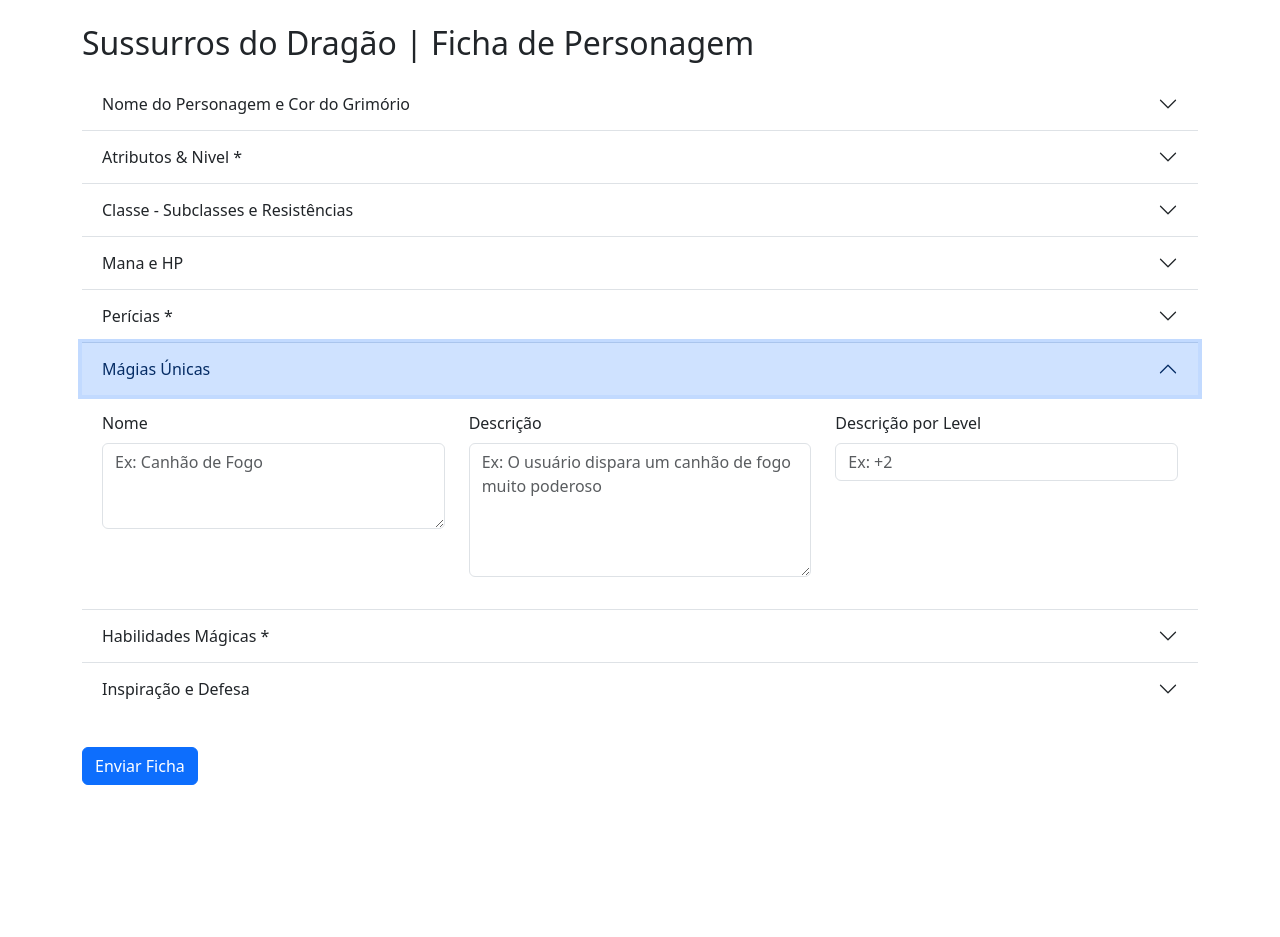
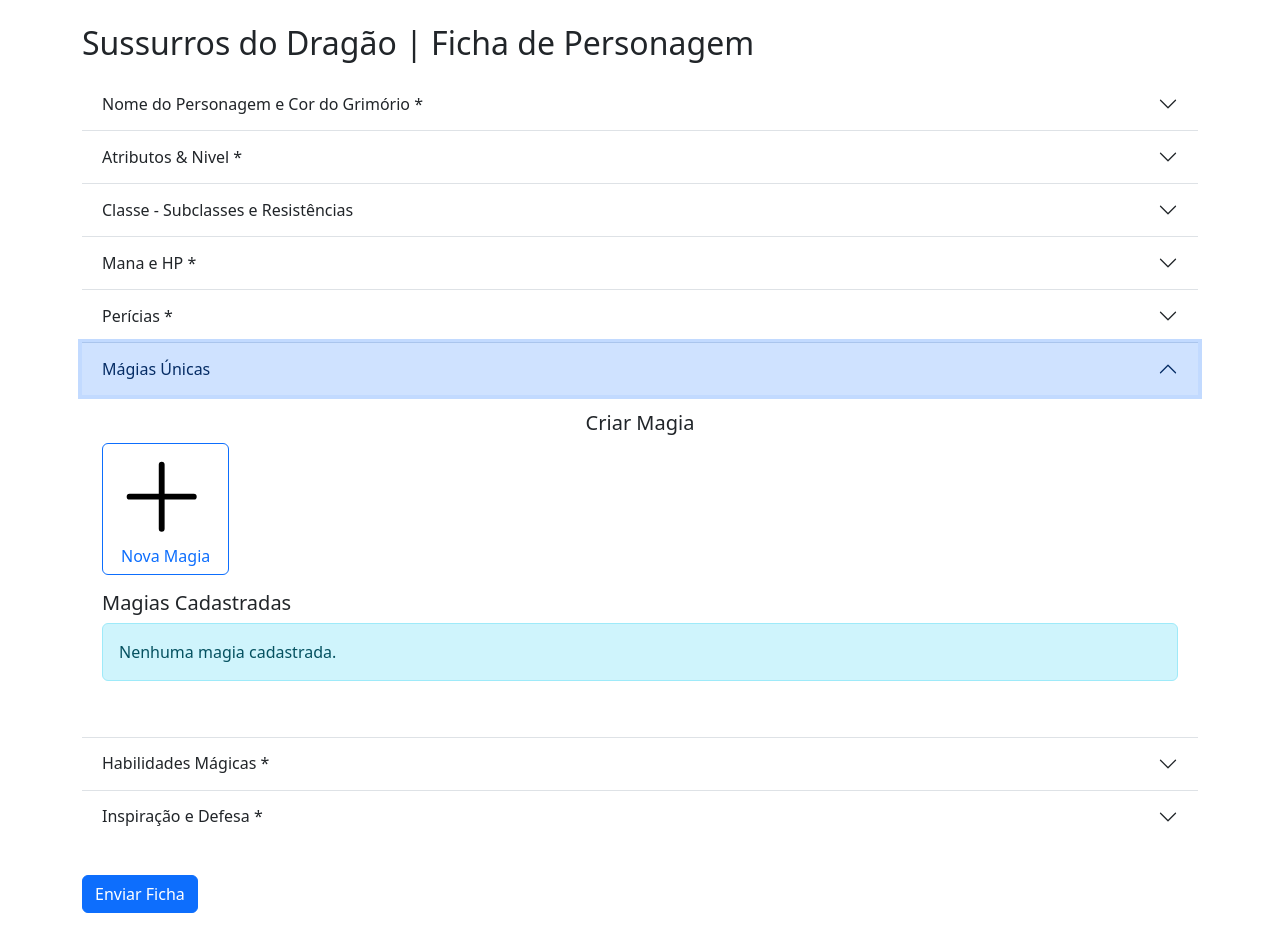
Before and after one commit to jvitorn/ficha-m-g-sussurros, a Next.js app: page /ficha in a window 1280 px wide. Both pictures are taken after a click on the button "Mágias Únicas". Before the commit the page ends 809 px from the top, so only its background shows below. Built offline with nearby package versions, Linux system fonts and the light colour scheme.

Commit message:
criando modal de cadastro de magia, criando um novo componente para grupo de listagem e deixando componente de magia quase programavel

```diff
--- a/package.json
+++ b/package.json
@@ -13,6 +13,7 @@
     "next": "15.1.7",
     "react": "^19.0.0",
     "react-bootstrap": "^2.10.9",
+    "react-bootstrap-icons": "^1.11.5",
     "react-dom": "^19.0.0"
   },
   "devDependencies": {
--- a/src/components/contentFicha/atributos.jsx
+++ b/src/components/contentFicha/atributos.jsx
@@ -189,7 +189,7 @@ export default function ContentFichaAtributos() {
               <Form.Control
                 type="number"
                 value={pontosDisponiveis}
-                disabled
+                readOnly
                 className={pontosDisponiveis < 0 ? 'text-danger' : ''} // Destaca negativo
               />
             </Col>
@@ -200,7 +200,7 @@ export default function ContentFichaAtributos() {
               <Form.Control
                 type="number"
                 value={pontosAtribTotal}
-                disabled
+                readOnly
               />
             </Col>
           </Row>
--- a/src/components/contentFicha/inspiracaoDefesa.jsx
+++ b/src/components/contentFicha/inspiracaoDefesa.jsx
@@ -1,34 +1,53 @@
 "use client";
 import { useState } from 'react';
 import { Form, Row, Col } from 'react-bootstrap';
+// Componente customizado de subtítulo
+import SubtituloFicha from '@/components/subtituloFicha';
+
+const INSPIRACAO_TOTAL = 3;
 
 export default function ContentFichaInspiracaoDefesa() {
   const [inspiracao, setInspiracao] = useState(0);
-  const [inspiracaoTotal, setInspiracaoTotal] = useState(3);
 
   return (
     <>
-      {/* Raça, Subclasses, Resistências */}
+      {/* Inspiração */}
       <Row className="mb-3">
-        <Col md={4}>
-          <Form.Group controlId="formInspiracao">
-            <Form.Label>Inspiração</Form.Label>
+        <Col xs={12} md={6} className='text-center mb-3'>
+          <SubtituloFicha texto='Inspiração' />
+          <Row>
+            <Col xs={6} md={{ span: 4, offset: 2 }}>
+              <Form.Label>Disponivel</Form.Label>
               <Form.Control
                 type="number"
                 placeholder="01"
                 value={inspiracao}
                 onChange={(e) => setInspiracao(Number(e.target.value))}
               />
-          </Form.Group>
-          <Form.Group controlId="formInspiracaoTotal" className="mt-2">
+            </Col>
+              {/* Pontos totais de mana */}
+              <Col xs={6} md={4}>
+              <Form.Label>Total</Form.Label>
               <Form.Control
                 type="number"
-              placeholder="01"
-              value={inspiracaoTotal}
-              disabled
+                value={INSPIRACAO_TOTAL}
                 readOnly
               />
-          </Form.Group>
+            </Col>
+          </Row>
+        </Col>
+        <Col xs={12} md={6} className='text-center'>
+          <SubtituloFicha texto='Defesa Passiva' />
+          <Row>
+            <Col xs={12} md={12}>
+              <Form.Label>Proteção</Form.Label>
+              <Form.Control
+                type="number"
+                placeholder="10"
+                readOnly
+              />
+            </Col>
+          </Row>
         </Col>
       </Row>
     </>
--- a/src/components/contentFicha/magiasUnicas.jsx
+++ b/src/components/contentFicha/magiasUnicas.jsx
@@ -1,52 +1,97 @@
 "use client";
 import { useState } from 'react';
-import { Form, Row, Col } from 'react-bootstrap';
+import { Row, Col, Form, Button, Alert } from 'react-bootstrap';
+import { PlusLg } from 'react-bootstrap-icons';
+import SubtituloFicha from '@/components/subtituloFicha';
+import CriarMagiaUnicaModal from '@/components/modals/criarMagiaUnica';
+import ListagemEscolhidaGroup from '@/components/listagemEscolhidaGroup';
 
 export default function ContentFichaMagiasUnicas() {
-  const [nomeMagias, setNomeMagias] = useState('');
-  const [descricao, setDescricao] = useState('');
-  const [descricaoLv, setDescricaoLv] = useState('');
+  // Estados do componente
+  const [showModal, setShowModal] = useState(false);
+  const [magiasCadastradas, setMagiasCadastradas] = useState([]);
+  const [erro, setErro] = useState('');
+
+  // ---------------------------------------------------------------
+  // MANIPULADORES DE EVENTOS
+  // ---------------------------------------------------------------
+
+  const handleSalvarMagia = (novaMagia) => {
+    // Verifica se a magia já foi cadastrada
+    if (magiasCadastradas.some(m => m.nome === novaMagia.nome)) {
+      setErro('Esta magia já foi cadastrada!');
+      return;
+    }
+
+    // Adiciona a nova magia à lista
+    setMagiasCadastradas([...magiasCadastradas, novaMagia]);
+    setShowModal(false);
+    setErro('');
+  };
+
+  const handleRemoverMagia = (id) => {
+    setMagiasCadastradas(magiasCadastradas.filter(m => m.id !== id));
+  };
+
+  const handleUsarNivelMagia = (magiaId, nivel) => {
+    setMagiasCadastradas(prev => prev.map(m =>
+      m.id === magiaId
+        ? {
+            ...m,
+            niveis: m.niveis.map(n =>
+              n.nivel === nivel.nivel
+                ? { ...n, usado: true }
+                : n
+            )
+          }
+        : m
+    ));
+  };
+
+  // ---------------------------------------------------------------
+  // RENDERIZAÇÃO DO COMPONENTE
+  // ---------------------------------------------------------------
 
   return (
     <>
-      {/* Nome e descrição da magia unica */}
+      {/* Botão para abrir o modal de criação */}
       <Row className="mb-3">
-        <Col md={4}>
-          <Form.Group controlId="formNomeMagia">
-            <Form.Label>Nome</Form.Label>
-            <Form.Control
-              as="textarea"
-              rows={3}
-              placeholder="Ex: Canhão de Fogo"
-              value={nomeMagias}
-              onChange={(e) => setNomeMagias(e.target.value)}
-            />
-          </Form.Group>
-        </Col>
-        <Col md={4}>
-          <Form.Group controlId="formDescricaoMagia">
-            <Form.Label>Descrição</Form.Label>
-            <Form.Control
-              as="textarea"
-              rows={5}
-              placeholder="Ex: O usuário dispara um canhão de fogo muito poderoso"
-              value={descricao}
-              onChange={(e) => setDescricao(e.target.value)}
-            />
-          </Form.Group>
-        </Col>
-        <Col md={4}>
-          <Form.Group controlId="formDescricaoLv">
-            <Form.Label>Descrição por Level</Form.Label>
-            <Form.Control
-              type="text"
-              placeholder="Ex: +2"
-              value={descricaoLv}
-              onChange={(e) => setDescricaoLv(e.target.value)}
-            />
-          </Form.Group>
+        <Col xs={12}>
+          <SubtituloFicha texto="Criar Magia" />
+          <Button
+            variant="outline-primary"
+            onClick={() => setShowModal(true)}
+          >
+            <PlusLg className="me-2" /> Nova Magia
+          </Button>
         </Col>
       </Row>
+
+      {/* Modal de Criação de Magia */}
+      <CriarMagiaUnicaModal
+        show={showModal}
+        onHide={() => setShowModal(false)}
+        onSave={handleSalvarMagia}
+      />
+
+      {/* Lista de Magias Cadastradas */}
+      <ListagemEscolhidaGroup
+        titulo="Magias Cadastradas"
+        itens={magiasCadastradas}
+        onRemoverItem={handleRemoverMagia}
+        onUsarNivel={handleUsarNivelMagia}
+        pontosDisponiveis={10} // Defina o valor correto dos pontos disponíveis
+        textoNenhumItem="Nenhuma magia cadastrada."
+      />
+
+      {/* Exibição de Erros */}
+      {erro && (
+        <Row className="mb-3">
+          <Col xs={12}>
+            <Alert variant="danger">{erro}</Alert>
+          </Col>
+        </Row>
+      )}
     </>
   );
 }
--- a/src/components/contentFicha/manaHP.jsx
+++ b/src/components/contentFicha/manaHP.jsx
@@ -29,7 +29,7 @@ export default function ContentFichaManaHp() {
               <Form.Control
                 type="number"
                 value={manaTotal}
-                disabled
+                readOnly
               />
             </Col>
           </Row>
@@ -53,7 +53,7 @@ export default function ContentFichaManaHp() {
               <Form.Control
                 type="number"
                 value={manaTotal}
-                disabled
+                readOnly
               />
             </Col>
           </Row>
--- a/src/components/contentFicha/nome.jsx
+++ b/src/components/contentFicha/nome.jsx
@@ -1,6 +1,7 @@
 "use client";
 import { useState } from 'react';
 import { Form, Row, Col } from 'react-bootstrap';
+import SubtituloFicha from '../subtituloFicha';
 
 export default function ContentFichaNome() {
   const [nomePersonagem, setNomePersonagem] = useState('');
@@ -11,7 +12,7 @@ export default function ContentFichaNome() {
       <Row className="mb-3">
         <Col md={6}>
           <Form.Group controlId="formNomePersonagem">
-            <Form.Label>Personagem</Form.Label>
+            <SubtituloFicha texto="Nome do Personagem" />
             <Form.Control
               type="text"
               placeholder="Nome do Personagem"
@@ -22,7 +23,7 @@ export default function ContentFichaNome() {
         </Col>
         <Col md={6}>
           <Form.Group controlId="formCorGrimorio">
-            <Form.Label>Cor do Grimório</Form.Label>
+            <SubtituloFicha texto="Cor do Grimório" />
             <Form.Control
               type="text"
               placeholder="Cor do Grimório"
--- a/src/components/contentFicha/pericias.jsx
+++ b/src/components/contentFicha/pericias.jsx
@@ -83,7 +83,7 @@ export default function ContentFichaPericias() {
                     size="sm"
                     placeholder="+0"
                     value={per.valor}
-                    disabled
+                    readOnly
                   />
                 </td>
                 <td className="text-center">
--- /dev/null
+++ b/src/components/listagemEscolhidaGroup.jsx
@@ -0,0 +1,67 @@
+// components/ListagemEscolhidaGroup.jsx
+"use client";
+import { Row, Col, ListGroup, Button, Alert } from 'react-bootstrap';
+
+export default function ListagemEscolhidaGroup({
+  titulo,
+  itens,
+  onRemoverItem,
+  onUsarNivel,
+  pontosDisponiveis,
+  textoNenhumItem = "Nenhum item adicionado."
+}) {
+  return (
+    <Row className="mb-4">
+      <Col xs={12}>
+        <h5>{titulo}</h5>
+
+        {itens.length === 0 ? (
+          <Alert variant="info">{textoNenhumItem}</Alert>
+        ) : (
+          <ListGroup>
+            {itens.map((item) => (
+              <ListGroup.Item key={item.id} className="mb-3">
+                <Row className="align-items-center">
+                  <Col xs={12} md={10}>
+                    <div className="fw-bold">{item.nome}</div>
+                    <p className="mb-2 text-muted">{item.descricao}</p>
+
+                    {item.niveis && item.niveis.map(nivel => (
+                      <Row className="mb-2" key={nivel.nivel}>
+                        <Col xs={12} md={8}>
+                          <p className="mb-1"><strong>Nv. {nivel.nivel}:</strong> {nivel.descricao}</p>
+                          <p className="mb-1 text-muted">
+                            Custo: {nivel.ptUso} pts | Status: {nivel.usado || pontosDisponiveis < nivel.ptUso ? 'Usado' : 'Disponível'}
+                          </p>
+                        </Col>
+                        <Col xs={12} md={4} className="d-grid">
+                          <Button
+                            variant={nivel.usado ? "outline-secondary" : "outline-primary"}
+                            size="sm"
+                            onClick={() => onUsarNivel(item.id, nivel)}
+                            disabled={nivel.usado || pontosDisponiveis < nivel.ptUso}
+                          >
+                            {nivel.usado ? 'Usado' : 'Usar'}
+                          </Button>
+                        </Col>
+                      </Row>
+                    ))}
+                  </Col>
+                  <Col xs={12} md={2} className="d-grid mt-2 mt-md-0">
+                    <Button
+                      variant="outline-danger"
+                      size="sm"
+                      onClick={() => onRemoverItem(item.id)}
+                    >
+                      Remover
+                    </Button>
+                  </Col>
+                </Row>
+              </ListGroup.Item>
+            ))}
+          </ListGroup>
+        )}
+      </Col>
+    </Row>
+  );
+}
--- /dev/null
+++ b/src/components/modals/criarMagiaUnica.jsx
@@ -0,0 +1,117 @@
+// components/modals/criarMagiaUnica.jsx
+"use client";
+import { useState } from 'react';
+import { Modal, Form, Button } from 'react-bootstrap';
+import { PlusLg } from 'react-bootstrap-icons';
+
+const CriarMagiaUnicaModal = ({ show, onHide, onSave }) => {
+  const [nomeMagia, setNomeMagia] = useState('');
+  const [descricaoGeral, setDescricaoGeral] = useState('');
+  const [niveis, setNiveis] = useState([]);
+  const [proximoNivel, setProximoNivel] = useState(2);
+
+  const handleAdicionarNivel = () => {
+    setNiveis([...niveis, { nivel: proximoNivel, descricao: '', usado: false }]);
+    setProximoNivel(prev => prev + 1);
+  };
+
+  const handleChangeNivel = (index, valor) => {
+    const novosNiveis = [...niveis];
+    novosNiveis[index].descricao = valor;
+    setNiveis(novosNiveis);
+  };
+
+  const handleSalvar = () => {
+    const novaMagia = {
+      id: Date.now().toString(), // Gera um ID único
+      nome: nomeMagia,
+      descricao: descricaoGeral,
+      niveis: niveis
+    };
+
+    onSave(novaMagia); // Passa a nova magia para o componente pai
+    resetCampos();
+  };
+
+  const resetCampos = () => {
+    setNomeMagia('');
+    setDescricaoGeral('');
+    setNiveis([]);
+    setProximoNivel(2);
+  };
+
+  return (
+    <Modal show={show} onHide={onHide} size="lg">
+      <Modal.Header closeButton>
+        <Modal.Title>Criar Nova Magia</Modal.Title>
+      </Modal.Header>
+
+      <Modal.Body>
+        <Form>
+          <Form.Group className="mb-3" controlId="formNomeMagia">
+            <Form.Label>Nome da Magia</Form.Label>
+            <Form.Control
+              type="text"
+              placeholder="Ex: Canhão de Fogo"
+              value={nomeMagia}
+              onChange={(e) => setNomeMagia(e.target.value)}
+            />
+          </Form.Group>
+
+          <Form.Group className="mb-3" controlId="formDescricaoGeral">
+            <Form.Label>Descrição Geral</Form.Label>
+            <Form.Control
+              as="textarea"
+              rows={3}
+              placeholder="Descrição básica da magia"
+              value={descricaoGeral}
+              onChange={(e) => setDescricaoGeral(e.target.value)}
+            />
+          </Form.Group>
+
+          <div className="d-flex justify-content-between align-items-center mb-3">
+            <h5>Níveis da Magia</h5>
+            <Button
+              variant="outline-success"
+              size="sm"
+              onClick={handleAdicionarNivel}
+              disabled={!nomeMagia || !descricaoGeral}
+            >
+              <PlusLg className="me-1" /> Adicionar Nível
+            </Button>
+          </div>
+
+          {niveis.map((nivel, index) => (
+            <div key={index} className="mb-3 p-3 border rounded">
+              <Form.Group controlId={`formNivel${index}`}>
+                <Form.Label>Nível {nivel.nivel}</Form.Label>
+                <Form.Control
+                  as="textarea"
+                  rows={2}
+                  placeholder={`Descrição do nível ${nivel.nivel}...`}
+                  value={nivel.descricao}
+                  onChange={(e) => handleChangeNivel(index, e.target.value)}
+                />
+              </Form.Group>
+            </div>
+          ))}
+        </Form>
+      </Modal.Body>
+
+      <Modal.Footer>
+        <Button variant="secondary" onClick={onHide}>
+          Cancelar
+        </Button>
+        <Button
+          variant="primary"
+          onClick={handleSalvar}
+          disabled={!nomeMagia || !descricaoGeral || niveis.length === 0}
+        >
+          Salvar Magia
+        </Button>
+      </Modal.Footer>
+    </Modal>
+  );
+};
+
+export default CriarMagiaUnicaModal;
--- a/src/data/accordionItems.jsx
+++ b/src/data/accordionItems.jsx
@@ -12,7 +12,7 @@ import ContentFichaInspiracaoDefesa from "@/components/contentFicha/inspiracaoDe
 
 const accordionItemsFicha = [
   {
-    title: "Nome do Personagem e Cor do Grimório",
+    title: "Nome do Personagem e Cor do Grimório *",
     content: <ContentFichaNome />,
   },
   {
@@ -24,7 +24,7 @@ const accordionItemsFicha = [
     content: <ContentFichaClasse />,
   },
   {
-    title: "Mana e HP",
+    title: "Mana e HP *",
     content: <ContentFichaManaHp />,
   },
   {
@@ -40,7 +40,7 @@ const accordionItemsFicha = [
     content: <ContentFichaHabilidadesMagicas />,
   },
   {
-    title: "Inspiração e Defesa",
+    title: "Inspiração e Defesa *",
     content: <ContentFichaInspiracaoDefesa />,
   },
 ];
```
Also changed, not shown: src/components/contentFicha/habilidadeUnica.jsx (+13 -51 lines), 1 other file (tests, documents, lock files or other folders). Lines whose indentation alone changed are shown as unchanged.
